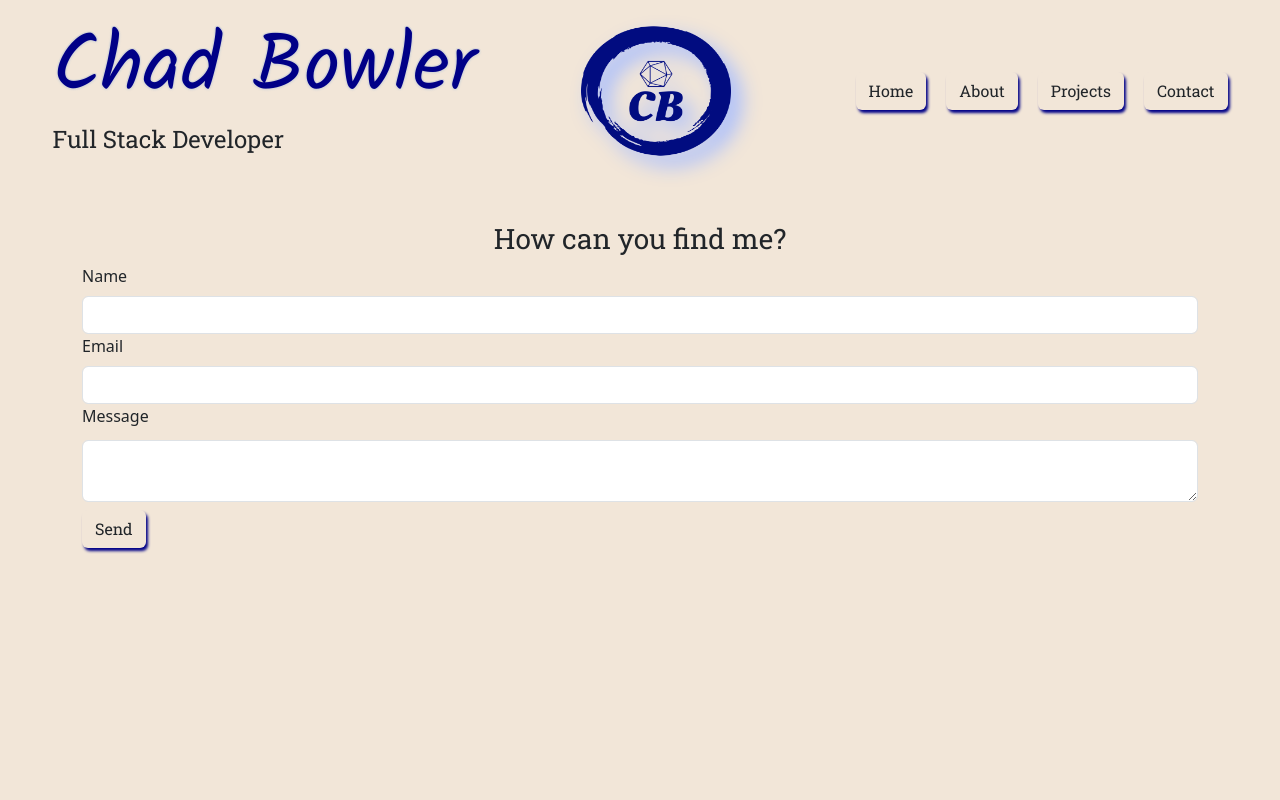
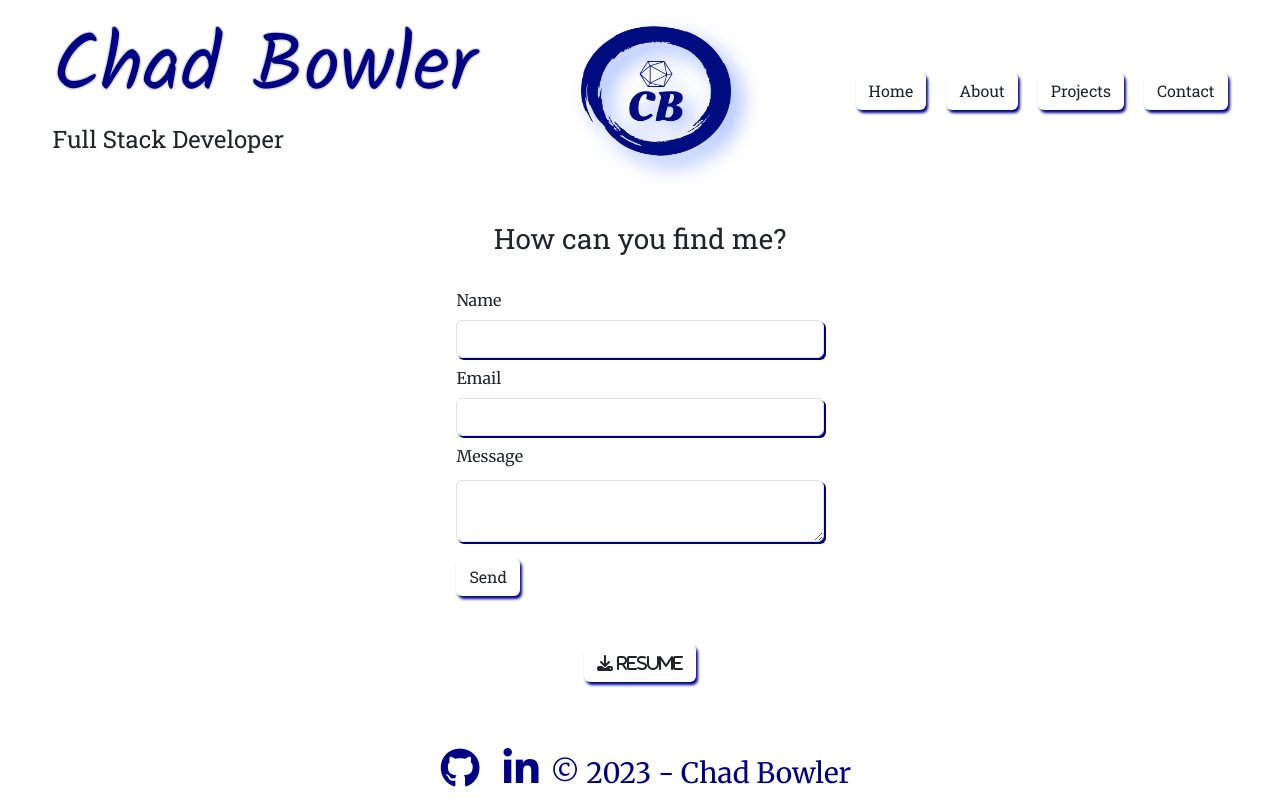
Before and after one commit to ChadBowler/CB-Portfolio, a React (Create React App) app: page /contact in a window 1280 px wide. Built offline with nearby package versions, Linux system fonts and the light colour scheme; no server answers.

Commit message:
added content for about, projects, and contact pages, and added footer

```diff
--- a/src/Contact.js
+++ b/src/Contact.js
@@ -1,43 +1,61 @@
 import React, { useRef } from 'react';
 import emailjs from '@emailjs/browser';
+import resume from './Chad_Bowler_Resume.pdf'
+import { useState } from 'react';
 // import 'dotenv/config';
+// const resume = 'https://github.com/ChadBowler/cb-portfolio/blob/main/Chad_Bowler_Resume.pdf';
 const SERVICE_ID = process.env.REACT_APP_SERVICE_ID;
 const TEMPLATE_ID = process.env.REACT_APP_TEMPLATE_ID;
 const MAIL_JS_PUBLIC_KEY = process.env.REACT_APP_PUBLIC_KEY;
+
 const Contact = () => {
     const form = useRef();
+    const [ success, setSuccess ] = useState('');
+    const [ statusColor, setStatusColor ] = useState('black');
+
     const sendEmail = (e) => {
         e.preventDefault();
 
         emailjs.sendForm(SERVICE_ID, TEMPLATE_ID, form.current, MAIL_JS_PUBLIC_KEY)
           .then((result) => {
-            return (
-                <div className="container">
-                    <p>Success</p>
-                </div>
-            )
-            //   console.log(result.text);
+            e.target.reset();
+            setStatusColor('green')
+            setSuccess('Thanks!');
+
+              console.log(result.text);
           }, (error) => {
+            setStatusColor('red');
+            setSuccess("Oops! That didn't go through.");
+
               console.log(error.text);
           });
       };
 
       return (
-        <div className="container">
-            <div className="contact container text-center mt-5">
+        <div className="contiainer">
+            <div className="row justify-content-center align-items-center">
+                <div className="contact container text-center mt-5 col-12">
                     <h3 className="page-title">How can you find me?</h3>
                 </div>
-            <form ref={form} onSubmit={sendEmail}>
+                <div className="contact-form col-6">
+                {/* <i class="fa-solid fa-arrow-down"></i>
+                <span> You can email me here. </span> */}
+                    <form ref={form} onSubmit={sendEmail} className='mt-4'>
                         <label className='form-label'>Name</label>
-                <input type="text" className='form-name form-control' name="from_name" />
+                        <input type="text" required className='form-name form-control mb-2' name="from_name" />
                         <label className='form-label'>Email</label>
-                <input type="email" className='form-control' name="user_email" />
+                        <input type="email" className='form-control mb-2' name="user_email" />
                         <label className='form-label'>Message</label>
-                <textarea className='form-text form-control' name="message" />
+                        <textarea className='form-text form-control mb-2' name="message" />
                         <input type="submit" className='btn mt-2' value="Send" />
+                        <span className='success-message' style={{ color: statusColor}}>{success}</span>
                     </form>
                 </div>
-
+                <div className="col-12 text-center p-5 resume-download">
+                    <a href={resume} download='Chad_Bowler_Resume' className='btn'><i className="fa-solid fa-download"> Resume</i></a>
+                </div>
+            </div>
+        </div>
       );
 
 }
--- /dev/null
+++ b/src/Footer.js
@@ -0,0 +1,22 @@
+const github = "https://github.com/ChadBowler";
+const linkedin = "https://www.linkedin.com/in/chad-bowler-82683b5/"
+const copy = '© 2023 - Chad Bowler'
+
+const Footer = () => {
+    return (
+        <div className="container footage fixed-bottom text-center">
+            <div className="row">
+                <div className="col">
+                    <a href={github}><i className="fa-brands fa-github fs-1 m-1 p-2 footage footage-text"></i></a>
+
+                <a href={linkedin}><i className="fa-brands fa-linkedin-in fs-1 m-1 p-2 footage footage-text"></i></a>
+                <span className="footage name-text fs-3">{copy}</span>
+                </div>
+            </div>
+
+
+        </div>
+     );
+}
+
+export default Footer;
--- a/src/Layout.js
+++ b/src/Layout.js
@@ -1,6 +1,7 @@
 import Navbar from './Navbar';
 import Header from './Header';
 import { Outlet } from 'react-router-dom';
+import Footer from './Footer';
 
 const Layout = () => {
     return (
@@ -8,6 +9,7 @@ const Layout = () => {
             <Header title="CB Portfolio" />
             <Navbar />
             <Outlet />
+            <Footer />
         </div>
      );
 }
--- a/src/Projects.js
+++ b/src/Projects.js
@@ -4,7 +4,7 @@ import blogImg from './images/blog_screenshot.png';
 
 const Projects = () => {
     return (
-        <div className="projects">
+        <div className="projects p-5">
             <div className="projects container text-center mt-5">
                 <h3 className="page-title">What can I do?</h3>
             </div>
@@ -14,12 +14,12 @@ const Projects = () => {
                         <div className="col row project-title-container">
                             <h3 className='project-title col'>Weather Dashboard</h3>
                             <div className="col-12">
-                                <a href='https://github.com/ChadBowler/weather-dashboard' className="btn"><i className="fa-brands fa-github fs-2"></i></a>
+                                <a href='https://github.com/ChadBowler/weather-dashboard' rel="noreferrer" target='_blank' className="btn"><i className="fa-brands fa-github fs-2"></i></a>
                             </div>
 
                         </div>
                         <div className="col">
-                            <a href="https://chadbowler.github.io/weather-dashboard/">
+                            <a href="https://chadbowler.github.io/weather-dashboard/" rel="noreferrer" target='_blank'>
                                 <img className='project-image' src={weatherImg} alt="weather dashboard screenshot" />
                             </a>
                         </div>
@@ -33,11 +33,11 @@ const Projects = () => {
                         <div className="col row project-title-container">
                             <h3 className='project-title col'>Meal Prep</h3>
                             <div className="col-12">
-                                <a href='https://github.com/Mateocassidy/Meal-Planner-Project' className="btn"><i className="fa-brands fa-github fs-2"></i></a>
+                                <a href='https://github.com/Mateocassidy/Meal-Planner-Project' rel="noreferrer" target='_blank' className="btn"><i className="fa-brands fa-github fs-2"></i></a>
                             </div>
                         </div>
                         <div className="col">
-                            <a href="https://mateocassidy.github.io/Meal-Planner-Project/">
+                            <a href="https://mateocassidy.github.io/Meal-Planner-Project/" rel="noreferrer" target='_blank'>
                                 <img className='project-image' src={mealPrepImg} alt="meal prep screenshot" />
                             </a>
                         </div>
@@ -51,11 +51,11 @@ const Projects = () => {
                         <div className="col row project-title-container">
                             <h3 className='project-title col'>Stack 'em Back Blog</h3>
                             <div className="col-12">
-                                <a href='https://github.com/ChadBowler/Stack-em-Back-Blog' className="btn"><i className="fa-brands fa-github fs-2"></i></a>
+                                <a href='https://github.com/ChadBowler/Stack-em-Back-Blog' rel="noreferrer" target='_blank' className="btn"><i className="fa-brands fa-github fs-2"></i></a>
                             </div>
                         </div>
                         <div className="col">
-                            <a href="https://stack-em-back-blog-d06f61c5c0a9.herokuapp.com/">
+                            <a href="https://stack-em-back-blog-d06f61c5c0a9.herokuapp.com/" rel="noreferrer" target='_blank'>
                                 <img className='project-image' src={blogImg} alt="blog screenshot" />
                             </a>
                         </div>
--- a/src/index.css
+++ b/src/index.css
@@ -1,12 +1,12 @@
 body, html {
-  background-color: #F2E6D8;
+  background-color: white;
   padding: 0;
   margin: 0;
 }
 .App {
   margin: 0;
   padding: 0;
-  background-color: #F2E6D8;
+  background-color: white;
 }
 body::-webkit-scrollbar {
 	width: 12px;
@@ -56,7 +56,7 @@ body::-webkit-scrollbar-corner {
 }
 .btn:hover {
   background-color: #000087;
-  color: #F2E6D8;
+  color: white;
 }
 .subtitle, .page-title, .project-title, .btn {
   /* font-family: 'Merriweather', serif; */
@@ -101,5 +101,25 @@ body::-webkit-scrollbar-corner {
   text-align: center;
 }
 .project-text-container {
-  align-items: end;
+  align-items: center;
 }
+.contact-form {
+  max-width: 30%;
+}
+.contact-form label, .contact-form, .name-text {
+  font-family: 'Merriweather', serif;
+}
+.footage {
+  color: #000087;
+  background-color: white;
+}
+.footage-text:hover {
+  color: white;
+  background-color: #000087;
+}
+.form-control {
+  box-shadow: 2px 2px #000087;
+}
+.success-message {
+  margin-left: 20px;
+}
```
Also changed, not shown: 1 other file (tests, documents, lock files or other folders). Lines whose indentation alone changed are shown as unchanged.
